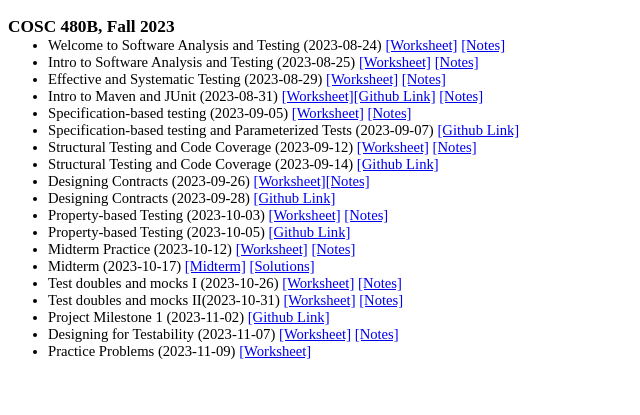
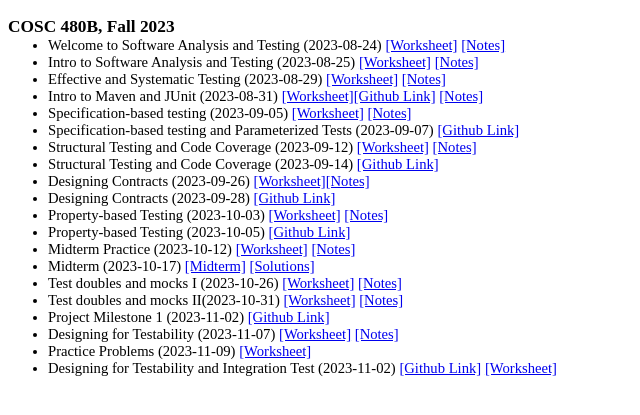
Before and after one commit to georgianahaldeman/cosc480, a Jekyll site: the page built from docs/notes/index.md, in a window 1280 px wide. Shown: the top 415 px of the page, without its empty margins (0-640 px from the left). Built offline with Jekyll 4.4.1, drawn with Linux system fonts in a browser that asks for light colours; our own code applies the rules of GitHub Pages for plain Markdown files.

Commit message:
integration tests

```diff
--- a/docs/notes/index.md
+++ b/docs/notes/index.md
@@ -36,3 +36,5 @@
 - Designing for Testability (2023-11-07) [[Worksheet]](./notes/11_7.pdf) [[Notes]](./answers/11_7_answers.pdf)
 
 - Practice Problems (2023-11-09) [[Worksheet]](./notes/11_9.pdf)
+
+- Designing for Testability and Integration Test (2023-11-02) [[Github Link]](https://classroom.github.com/a/dPmvkiQH) [[Worksheet]](./notes/11_14.pdf)
```
Also changed, not shown: 1 other file.
